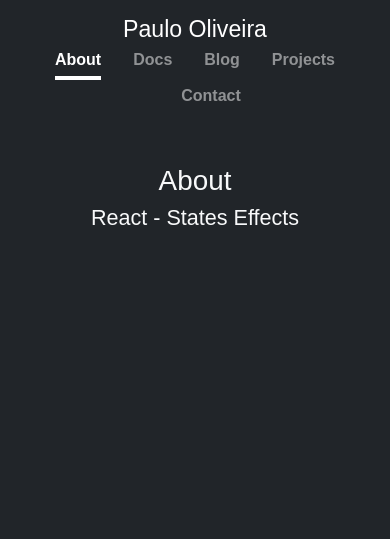
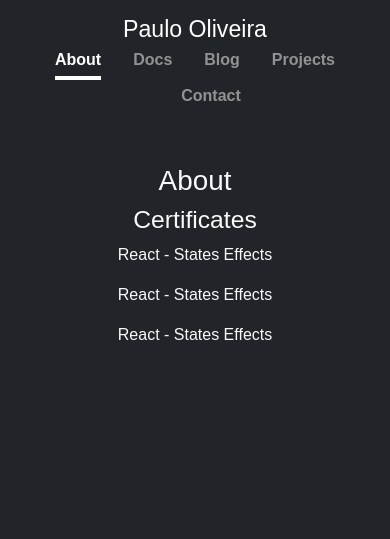
Before and after one commit to pvcdo/site-pessoal, a Node server app: page /about in a window 390 px wide. Shown: the top 539 px of the page. Run offline with Node 20, Linux system fonts and the light colour scheme; some libraries are stand-ins or nearby versions.

Commit message:
starting input of certificates in about page

```diff
--- a/index.js
+++ b/index.js
@@ -32,10 +32,23 @@ app.get('/about',(req,res)=>{
 
   const certificados=[
     {
+      id:1,
       titulo: 'React - States Effects',
       imagem: 'https://drive.google.com/uc?export=view&id=1Pd74LrQigrUry3Kc0MRlQKDKtM-i_iPG',
       descricao: 'Aprendi a trabalhar com os 2 principais hooks do React: useState e useEffects para criação de componentes ainda mais inteligentes.'
-    }
+    },
+    {
+      id:2,
+      titulo: 'React - States Effects',
+      imagem: 'https://drive.google.com/uc?export=view&id=1Pd74LrQigrUry3Kc0MRlQKDKtM-i_iPG',
+      descricao: 'Aprendi a trabalhar com os 2 principais hooks do React: useState e useEffects para criação de componentes ainda mais inteligentes.'
+    },
+    {
+      id:3,
+      titulo: 'React - States Effects',
+      imagem: 'https://drive.google.com/uc?export=view&id=1Pd74LrQigrUry3Kc0MRlQKDKtM-i_iPG',
+      descricao: 'Aprendi a trabalhar com os 2 principais hooks do React: useState e useEffects para criação de componentes ainda mais inteligentes.'
+    },
   ]
   res.render('about', {pagina, certificados})
 })
--- a/public/js/index.js
+++ b/public/js/index.js
@@ -21,3 +21,13 @@ function fechaQr(img){
     div_img.style.backgroundImage = ''
     div_img.style.backgroundColor = "#212529"//*/
 }
+
+function abreCert(imagem,descricao){
+    const img_cert = document.getElementById('img-cert')
+    const desc_cert = document.getElementById('desc-cert')
+
+    const img_append = document.createElement('img')
+    img_append = document.src = imagem
+
+    img_cert.appendChild()
+}
--- a/views/about.handlebars
+++ b/views/about.handlebars
@@ -1,10 +1,23 @@
 <h1>About</h1>
 
-<div class="lista-certificados">
-    {{#each certificados}}
-        <h4>{{this.titulo}}</h4>
-    {{/each}}
+<h2>Certificates</h2>
+
+<div class="row">
+    <div class="certificado col-md-6">
+        {{#each certificados}}
+            <div id="cert-{{this.id}}">
+                <p onmouseover="abreCert({{this.imagem}},{{this.descricao}})">{{this.titulo}}</p>
+            </div>
+        {{/each}}
+    </div>
+    <div class="col-md-6">
+        <div id="img-cert">
+
+        </div>
+        <div id="desc-cert">
+            <p>
+
+            </p>
+        </div>
+    </div>
 </div>
-<div class="img-cert">
-
-</div>
```
